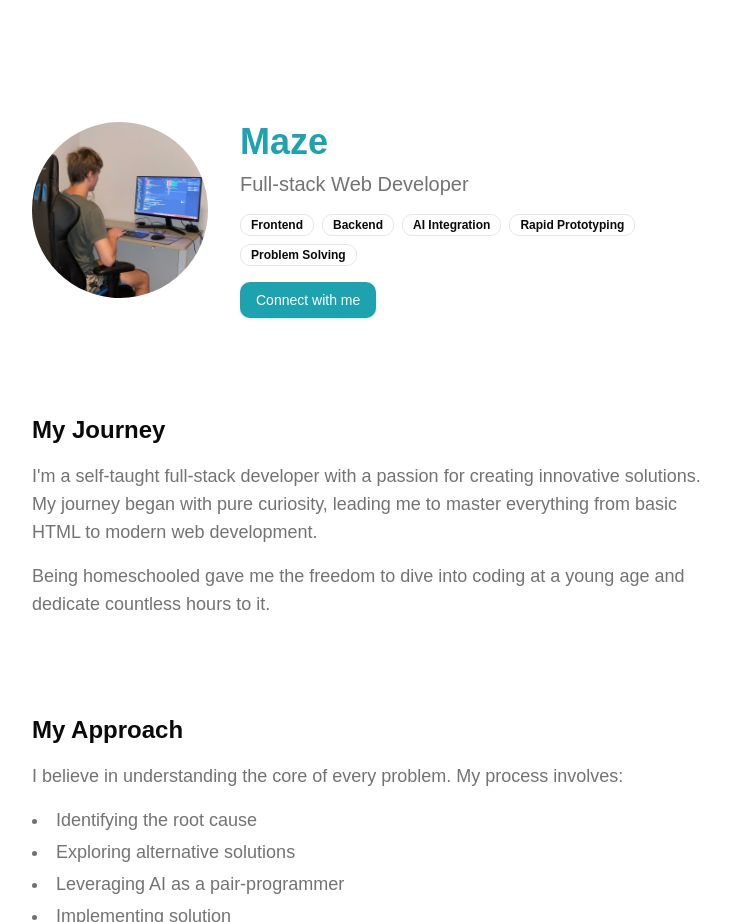
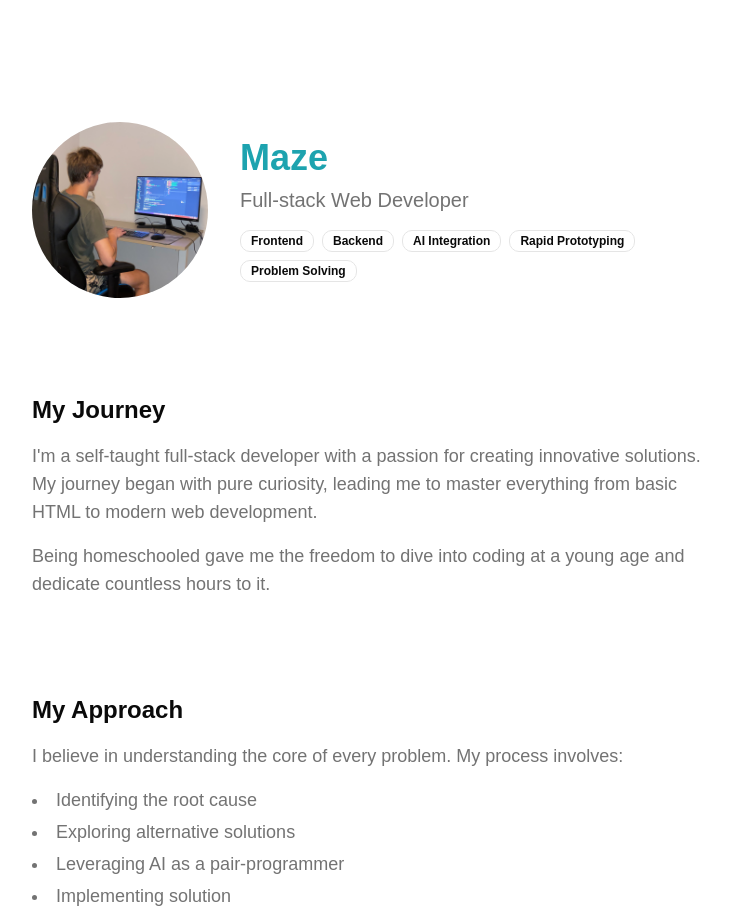
Before and after one commit to mazeincoding/maze-portfolio, a Next.js app: page / in a window 1280 px wide. Shown: the part 4160-5082 px from the top of the page, without its empty margins (400-1131 px from the left). Built offline with nearby package versions, Linux system fonts and the light colour scheme.

Commit message:
Center profile on about section vertically

```diff
--- a/src/components/about.tsx
+++ b/src/components/about.tsx
@@ -29,7 +29,10 @@ export default function AboutPage() {
   const { scrollToSection } = useScrollToSection();
 
   return (
-    <div className="container mx-auto px-12 py-8 sm:py-16 max-w-3xl space-y-24" id="about-section">
+    <div
+      className="container mx-auto px-12 py-8 sm:py-16 max-w-3xl space-y-24"
+      id="about-section"
+    >
       <ProfileSection scrollToSection={scrollToSection} />
       <Section title="My Journey">
         <Paragraph>
@@ -81,7 +84,7 @@ function ProfileSection({
   scrollToSection: (section: string) => void;
 }) {
   return (
-    <section className="flex flex-col sm:flex-row items-center sm:items-start gap-8">
+    <section className="flex flex-col sm:flex-row sm:items-center items-center gap-8">
       <Image
         src="/images/me-working.jpg"
         alt="Maze coding"
@@ -104,9 +107,6 @@ function ProfileSection({
             </Badge>
           ))}
         </div>
-        <Button onClick={() => scrollToSection("contact-section")}>
-          Connect with me
-        </Button>
       </div>
     </section>
   );
```
